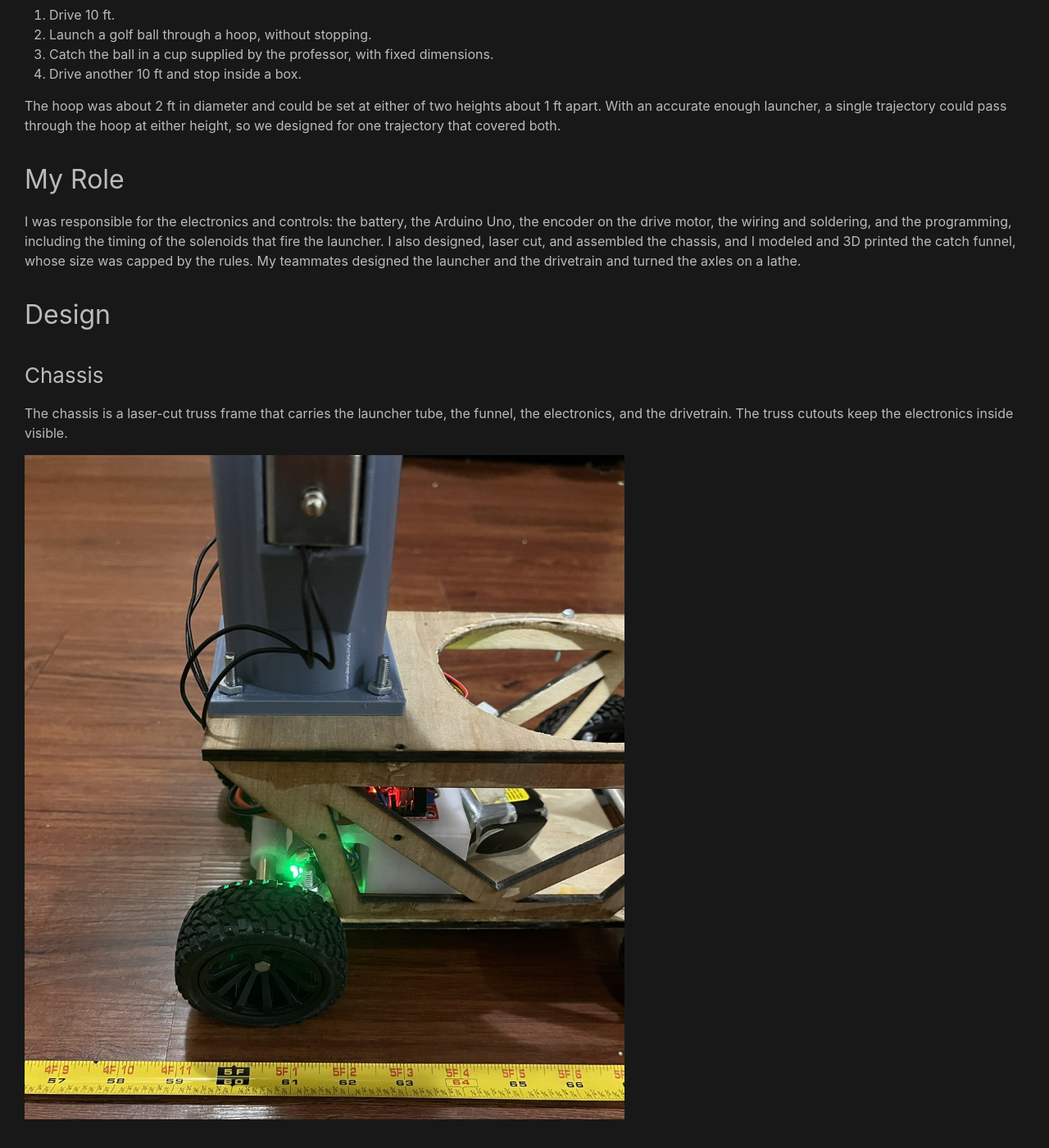
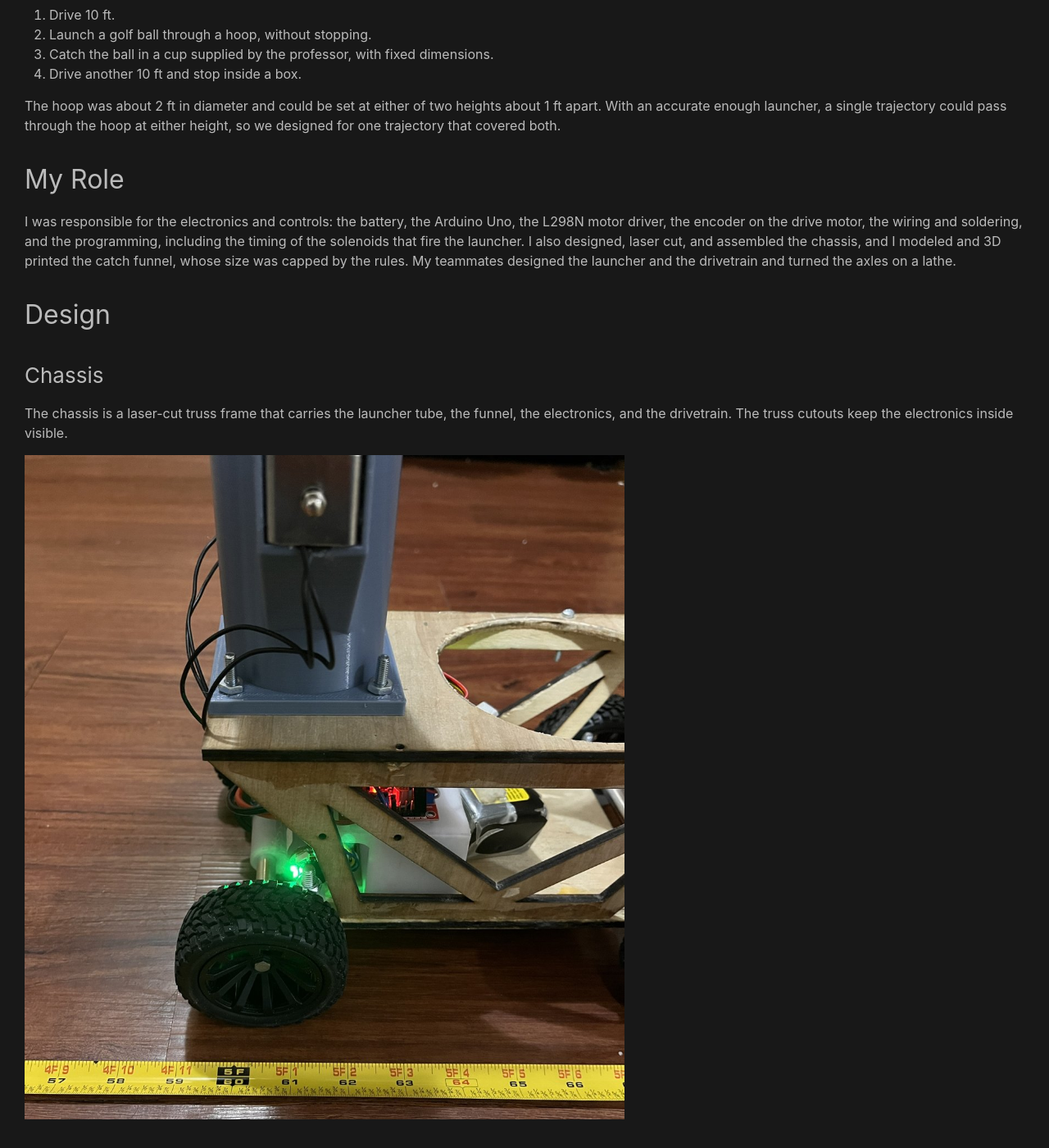
Before and after one commit to jacan20/portfolio, a Jekyll site: the page built from _posts/2024-11-01-autonomous-golf-ball-rover.md, in a window 1280 px wide and 1400 px high, scrolled down 1391 px. Shown: the whole window at 82% size. Built offline with Jekyll 4.4.1, drawn with Linux system fonts in a browser that asks for light colours; some of the changed text lies outside the part shown.

Commit message:
Name the L298N motor driver on rover page
Co-Authored-By: Claude Opus 5.5 <noreply@anthropic.com>
Claude-Session: https://claude.ai/code/session_01KyzwqWajTaqgwRNoXRCdA9

```diff
--- a/_posts/2024-11-01-autonomous-golf-ball-rover.md
+++ b/_posts/2024-11-01-autonomous-golf-ball-rover.md
@@ -22,7 +22,7 @@ The hoop was about 2 ft in diameter and could be set at either of two heights ab
 
 ## My Role
 
-I was responsible for the electronics and controls: the battery, the Arduino Uno, the encoder on the drive motor, the wiring and soldering, and the programming, including the timing of the solenoids that fire the launcher. I also designed, laser cut, and assembled the chassis, and I modeled and 3D printed the catch funnel, whose size was capped by the rules. My teammates designed the launcher and the drivetrain and turned the axles on a lathe.
+I was responsible for the electronics and controls: the battery, the Arduino Uno, the L298N motor driver, the encoder on the drive motor, the wiring and soldering, and the programming, including the timing of the solenoids that fire the launcher. I also designed, laser cut, and assembled the chassis, and I modeled and 3D printed the catch funnel, whose size was capped by the rules. My teammates designed the launcher and the drivetrain and turned the axles on a lathe.
 
 ## Design
 
@@ -34,7 +34,7 @@ The chassis is a laser-cut truss frame that carries the launcher tube, the funne
 
 ### Electronics and Control
 
-An Arduino Uno runs the whole sequence. The encoder on the drive motor tracks how far the rover has traveled, which sets both stopping points. It also triggers the launch: the rover fires while moving, so the Arduino fires the solenoids once the encoder distance reaches a calculated offset from the hoop, timing the shot so the ball passes through it.
+An Arduino Uno runs the whole sequence and drives the motor through an L298N motor driver. The encoder on the drive motor tracks how far the rover has traveled, which sets both stopping points. It also triggers the launch: the rover fires while moving, so the Arduino fires the solenoids once the encoder distance reaches a calculated offset from the hoop, timing the shot so the ball passes through it.
 
 <img src="{{ '/Media/rover/electronics.jpg' | relative_url }}" alt="Underside of the rover showing the Arduino, wiring, encoder-equipped drive motor, and turned axle" width="80%"/>
 
@@ -43,7 +43,7 @@ An Arduino Uno runs the whole sequence. The encoder on the drive motor tracks ho
     <video controls muted playsinline preload="metadata" poster="{{ '/Media/rover/motor-test-poster.jpg' | relative_url }}" style="width: 100%;">
       <source src="{{ '/Media/rover/motor-test.mp4' | relative_url }}" type="video/mp4">
     </video>
-    <figcaption style="text-align: center; font-size: 0.9em;">First test: motor driver and Arduino</figcaption>
+    <figcaption style="text-align: center; font-size: 0.9em;">First test: L298N motor driver and Arduino</figcaption>
   </figure>
   <figure style="margin: 0; flex: 1 1 240px; max-width: 320px;">
     <video controls muted playsinline preload="metadata" poster="{{ '/Media/rover/drive-test-poster.jpg' | relative_url }}" style="width: 100%;">
```
